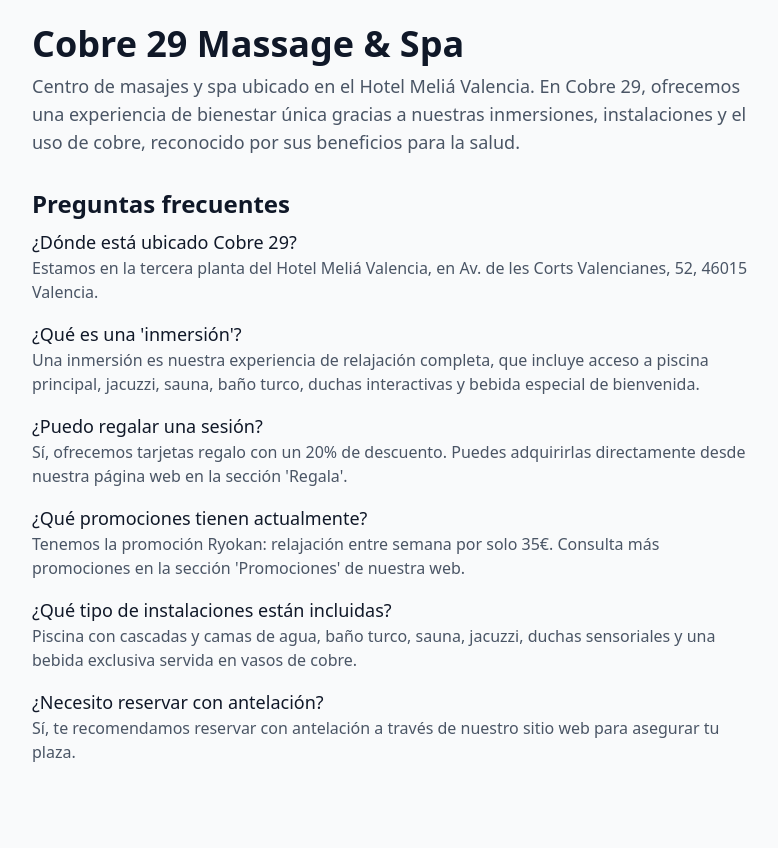
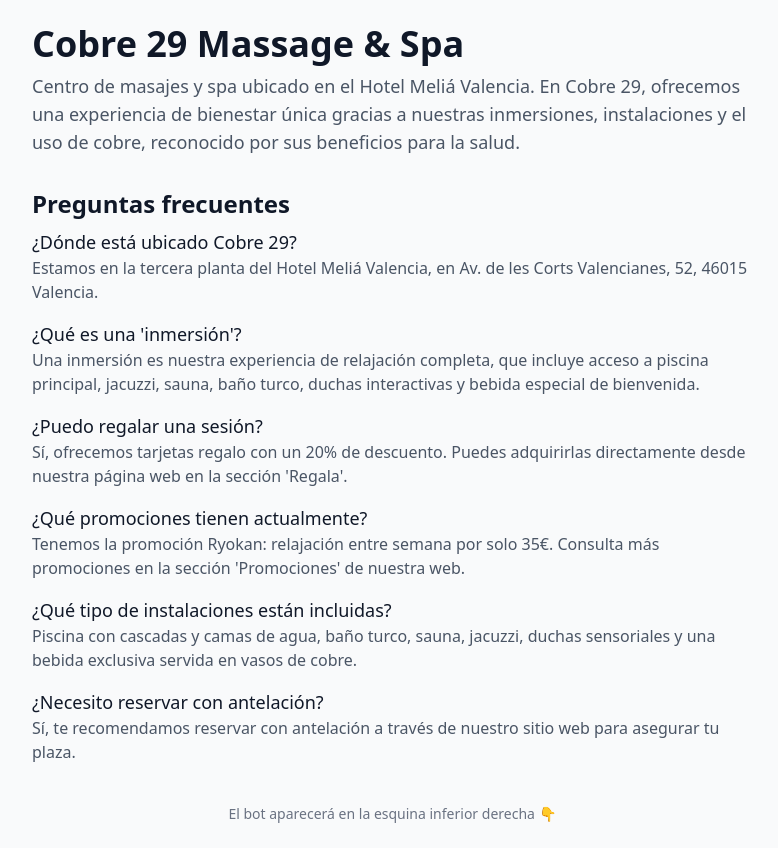
Before and after one commit to pix0010/tidio-demo, a Next.js app: page /Cobre29 in a window 1280 px wide. Shown: the whole page, without its empty margins (248-1026 px from the left). Before the commit the page ends 800 px from the top, so only its background shows below. Built offline with nearby package versions, Linux system fonts and the light colour scheme.

Commit message:
Фикс типов params и страницы демо

```diff
--- a/app/[slug]/page.tsx
+++ b/app/[slug]/page.tsx
@@ -1,63 +1,62 @@
 import { notFound } from "next/navigation";
 import BotLoader from "./BotLoader";
 
-// 👇 Это нужный тип для функции страницы
 type Props = {
   params: {
     slug: string;
   };
 };
 
-// 👇 Сам компонент страницы
+interface DemoData {
+  title: string;
+  description: string;
+  services?: string[];
+  whyUs?: string[];
+  faqs?: { question: string; answer: string }[];
+  tidioBotUrl: string;
+}
+
 export default async function DemoPage({ params }: Props) {
-  let data;
+  let data: DemoData;
+
   try {
     data = (await import(`../../data/${params.slug}.json`)).default;
-  } catch {
+  } catch (err) {
     return notFound();
   }
 
-  const {
-    title,
-    description,
-    services = [],
-    whyUs = [],
-    tidioBotUrl,
-    faqs = [],
-  } = data;
-
   return (
     <main className="p-6 max-w-3xl mx-auto">
-      <h1 className="text-4xl font-bold mb-2">{title}</h1>
-      <p className="text-lg text-gray-600 mb-6">{description}</p>
+      <h1 className="text-4xl font-bold mb-2">{data.title}</h1>
+      {data.description && <p className="text-lg text-gray-600 mb-6">{data.description}</p>}
 
-      {services.length > 0 && (
+      {data.services?.length > 0 && (
         <section className="mb-8">
           <h2 className="text-2xl font-semibold mb-2">Servicios</h2>
           <ul className="list-disc list-inside">
-            {services.map((s: string, i: number) => (
-              <li key={i}>{s}</li>
+            {data.services.map((s) => (
+              <li key={s}>{s}</li>
             ))}
           </ul>
         </section>
       )}
 
-      {whyUs.length > 0 && (
+      {data.whyUs?.length > 0 && (
         <section>
           <h2 className="text-2xl font-semibold mb-2">¿Por qué elegirnos?</h2>
           <ul className="list-disc list-inside">
-            {whyUs.map((w: string, i: number) => (
-              <li key={i}>{w}</li>
+            {data.whyUs.map((w) => (
+              <li key={w}>{w}</li>
             ))}
           </ul>
         </section>
       )}
 
-      {faqs.length > 0 && (
+      {data.faqs?.length > 0 && (
         <section className="mt-8">
           <h2 className="text-2xl font-semibold mb-2">Preguntas frecuentes</h2>
           <div className="space-y-4">
-            {faqs.map((faq: { question: string; answer: string }, idx: number) => (
+            {data.faqs.map((faq, idx) => (
               <div key={idx}>
                 <h3 className="font-medium text-lg">{faq.question}</h3>
                 <p className="text-gray-600">{faq.answer}</p>
@@ -67,7 +66,11 @@
         </section>
       )}
 
-      {tidioBotUrl && <BotLoader url={tidioBotUrl} />}
+      <BotLoader url={data.tidioBotUrl} />
+
+      <p className="text-center text-gray-500 text-sm mt-10">
+        El bot aparecerá en la esquina inferior derecha 👇
+      </p>
     </main>
   );
 }
```
